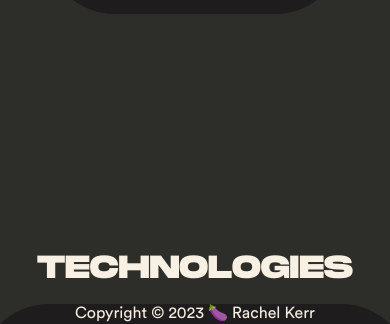
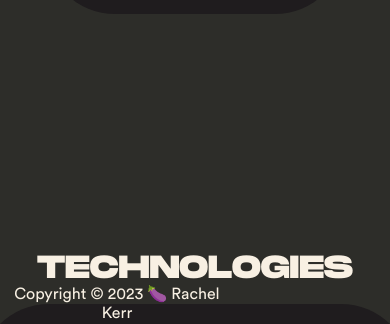
Before and after one commit to rachilli2/rachilli2.github.io, a plain HTML site: page index.html in a window 390 px wide. Shown: the part 521-845 px from the top of the page. Drawn offline with nearby package versions, Linux system fonts and the light colour scheme.

Commit message:
Update index.css

```diff
--- a/index.css
+++ b/index.css
@@ -483,7 +483,6 @@ body{
 	.main{
 		height: 300px;
 		width: 300px;
-		/*margin: -150px 0 0 -150px;	*/
 	}
 
 	.main img {
@@ -516,7 +515,6 @@ body{
 	.name{
 		font-size: 1.5em;
 	}
-/*edit from here */
 
 	.title{
 		/*margin-top: 14.7rem;*/
@@ -559,7 +557,10 @@ body{
 		font-size: 1em;
 	}
 
-/*Future edits: Fix for mobile screens*/
+	.footer {
+		width: 60%;
+	}
+
 
 	#forename{
 		margin-top: -57px;
```
